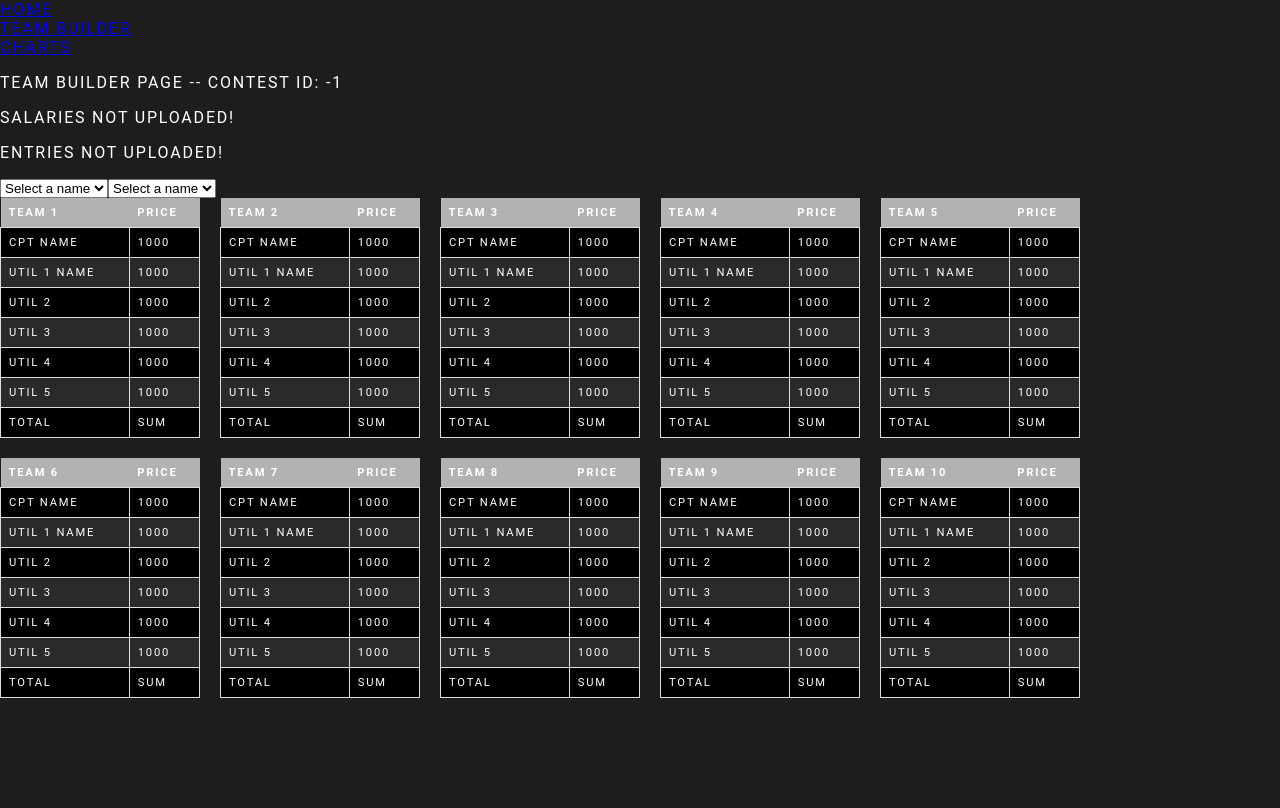
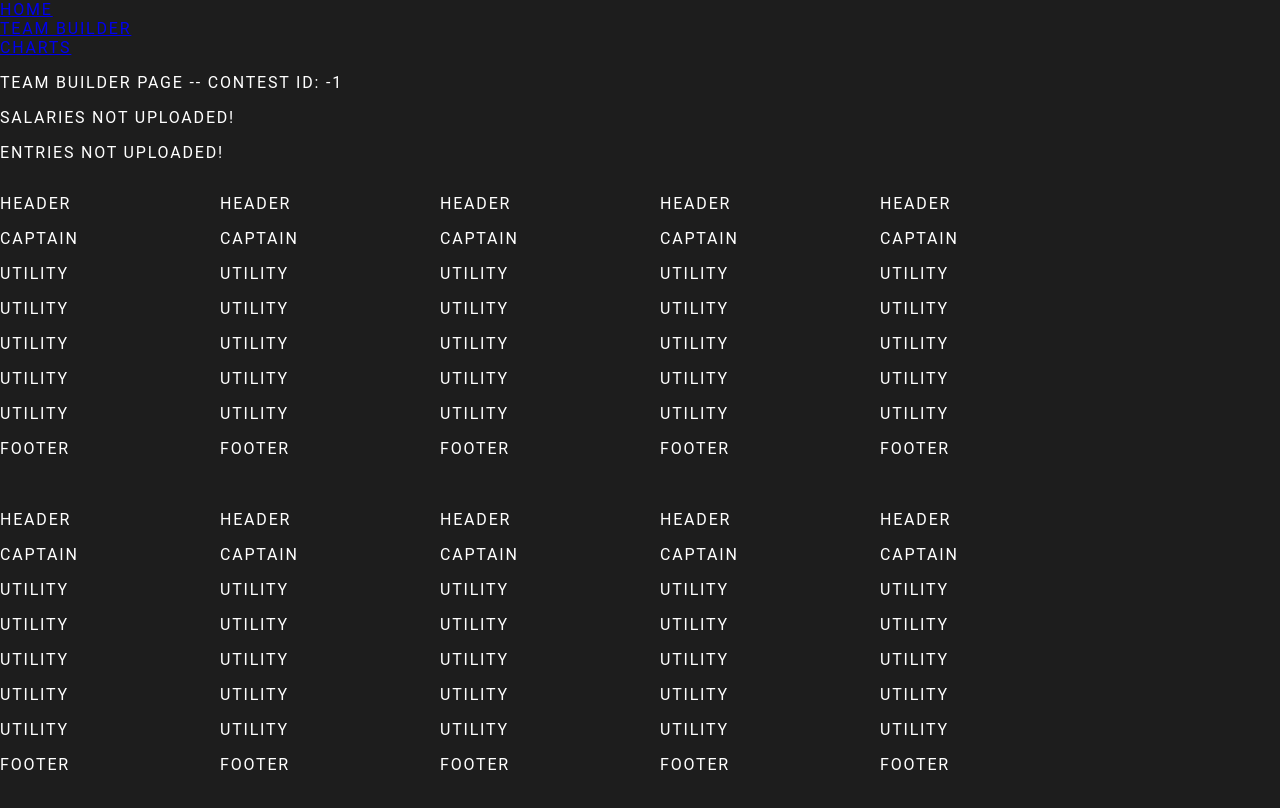
Before and after one commit to jtpank/dk-builder, a React (Create React App) app in the folder dk-app/: page /team-builder in a window 1280 px wide. Built offline with nearby package versions, Linux system fonts and the light colour scheme.

Commit message:
custom tables

```diff
--- a/dk-app/src/App.js
+++ b/dk-app/src/App.js
@@ -17,8 +17,8 @@ class App extends React.Component {
      _disable_entries_upload: false,
      _contestId: -1,
      _num_entries: 0,
-     _home_salary_dict: {},
-     _away_salary_dict: {},
+     _cpt_salary_dict: {},
+     _util_salary_dict: {},
     }
     this.handleUploadSuccess = this.handleUploadSuccess.bind(this);
     this.handleContestUpload = this.handleContestUpload.bind(this);
@@ -33,36 +33,36 @@ class App extends React.Component {
   handleSalaryUpload(salary_data){
     //split data into home and away
     this.setState({
-      _home_salary_dict: salary_data['Home'],
-      _away_salary_dict: salary_data['Away']
+      _cpt_salary_dict: salary_data['Captains'],
+      _util_salary_dict: salary_data['Utility']
     })
   }
   render() {
-    let tempHomeDict = {
+    let tempCptDict = {
       "values" : [
           {
-            201: {"player_name": "Giannis", "salary": 1000, "roster_position": "UTIL"}
+            201: {"player_name": "Lebron cpt", "salary": 1000, "roster_position": "CPT"}
           },
           {
             889: {"player_name": "Giannis cpt", "salary": 2000, "roster_position": "CPT"}
-          }
+          },
+                  {
+          9032: {"player_name": "Jordan cpt", "salary": 9030, "roster_position": "CPT"}
+        }
         ]
     };
 
-    let tempAwayDict = {
+    let tempUtilDict = {
       "values" : [
         {
           301: {"player_name": "Lebron", "salary": 1200, "roster_position": "UTIL"}
         },
         {
-          102: {"player_name": "Lebron cpt", "salary": 3000, "roster_position": "CPT"}
+          102: {"player_name": "Giannis", "salary": 3000, "roster_position": "UTIL"}
         },
         {
           1332: {"player_name": "Jordan", "salary": 3030, "roster_position": "UTIL"}
         },
-        {
-          9032: {"player_name": "Jordan cpt", "salary": 9030, "roster_position": "CPT"}
-        }
       ]
     };
 
@@ -88,8 +88,8 @@ class App extends React.Component {
             <TeamBuilder
             contestId={this.state._contestId}
             numEntries={this.state._num_entries}
-            homeSalaryDict={tempHomeDict}
-            awaySalaryDict={tempAwayDict}
+            cptSalaryDict={tempCptDict}
+            utilSalaryDict={tempUtilDict}
             isEntriesUploaded={this.state._entries_uploaded}
             isSalariesUploaded={this.state._salaries_uploaded}
             ></TeamBuilder>} />
--- a/dk-app/src/components/EntryTable.js
+++ b/dk-app/src/components/EntryTable.js
@@ -1,4 +1,8 @@
 import React from 'react';
+import EntryTableRowHeader from './EntryTableRowHeader';
+import EntryTableRowCaptain from './EntryTableRowCaptain';
+import EntryTableRowUtility from './EntryTableRowUtility';
+import EntryTableRowFooter from './EntryTableRowFooter';
 import '../styles/styles.css';
 class EntryTable extends React.Component {
     constructor(props) {
@@ -12,46 +16,19 @@ class EntryTable extends React.Component {
       }
 
     render() {
+        let rows = [];
+        for(let i = 0; i < 5; ++i)
+        {
+            rows.push(
+                <EntryTableRowUtility></EntryTableRowUtility>
+            )
+        }
         return(
             <div className='splash-header'>
-                <table className='teams-entry-table'>
-                <thead>
-                    <tr>
-                    <th>Team {this.props.tableIndex}</th>
-                    <th>Price</th>
-                    </tr>
-                </thead>
-                <tbody>
-                    <tr>
-                        <td>Cpt Name</td>
-                        <td>1000</td>
-                    </tr>
-                    <tr>
-                        <td>Util 1 Name</td>
-                        <td>1000</td>
-                    </tr>
-                    <tr>
-                        <td>Util 2</td>
-                        <td>1000</td>
-                    </tr>
-                    <tr>
-                        <td>Util 3</td>
-                        <td>1000</td>
-                    </tr>
-                    <tr>
-                        <td>Util 4</td>
-                        <td>1000</td>
-                    </tr>
-                    <tr>
-                        <td>Util 5</td>
-                        <td>1000</td>
-                    </tr>
-                    <tr>
-                        <td>Total</td>
-                        <td>Sum</td>
-                    </tr>
-                </tbody>
-                </table>
+                <EntryTableRowHeader></EntryTableRowHeader>
+                <EntryTableRowCaptain></EntryTableRowCaptain>
+                {rows}
+                <EntryTableRowFooter></EntryTableRowFooter>
 
             </div>
 
@@ -60,40 +37,3 @@ class EntryTable extends React.Component {
 }
 
 export default EntryTable;
-
-{/* <thead>
-                    <tr>
-                    <th>Team {this.props.tableIndex}</th>
-                    <th>Price</th>
-                    </tr>
-                </thead>
-                <tbody>
-                    <tr>
-                        <td>Cpt Name</td>
-                        <td>1000</td>
-                    </tr>
-                    <tr>
-                        <td>Util 1 Name</td>
-                        <td>1000</td>
-                    </tr>
-                    <tr>
-                        <td>Util 2</td>
-                        <td>1000</td>
-                    </tr>
-                    <tr>
-                        <td>Util 3</td>
-                        <td>1000</td>
-                    </tr>
-                    <tr>
-                        <td>Util 4</td>
-                        <td>1000</td>
-                    </tr>
-                    <tr>
-                        <td>Util 5</td>
-                        <td>1000</td>
-                    </tr>
-                    <tr>
-                        <td>Total</td>
-                        <td>Sum</td>
-                    </tr>
-                </tbody> */}
--- /dev/null
+++ b/dk-app/src/components/EntryTableRowCaptain.js
@@ -0,0 +1,19 @@
+import React from 'react';
+import '../styles/styles.css';
+class EntryTableRowCaptain extends React.Component {
+    constructor(props) {
+        super(props);
+      }
+
+    render() {
+        return(
+            <div className='splash-header'>
+                <p>Captain</p>
+
+            </div>
+
+        );
+    }
+}
+
+export default EntryTableRowCaptain;
--- /dev/null
+++ b/dk-app/src/components/EntryTableRowFooter.js
@@ -0,0 +1,18 @@
+import React from 'react';
+import '../styles/styles.css';
+class EntryTableRowFooter extends React.Component {
+    constructor(props) {
+        super(props);
+      }
+
+    render() {
+        return(
+            <div className='splash-header'>
+                <p>Footer</p>
+            </div>
+
+        );
+    }
+}
+
+export default EntryTableRowFooter;
--- /dev/null
+++ b/dk-app/src/components/EntryTableRowHeader.js
@@ -0,0 +1,19 @@
+import React from 'react';
+import '../styles/styles.css';
+class EntryTableRowHeader extends React.Component {
+    constructor(props) {
+        super(props);
+      }
+
+    render() {
+        return(
+            <div className='splash-header'>
+                <p>Header</p>
+
+            </div>
+
+        );
+    }
+}
+
+export default EntryTableRowHeader;
--- /dev/null
+++ b/dk-app/src/components/EntryTableRowUtility.js
@@ -0,0 +1,19 @@
+import React from 'react';
+import '../styles/styles.css';
+class EntryTableRowUtility extends React.Component {
+    constructor(props) {
+        super(props);
+      }
+
+    render() {
+        return(
+            <div className='splash-header'>
+                <p>Utility</p>
+
+            </div>
+
+        );
+    }
+}
+
+export default EntryTableRowUtility;
--- a/dk-app/src/routes/TeamBuilder.js
+++ b/dk-app/src/routes/TeamBuilder.js
@@ -29,18 +29,20 @@ class TeamBuilder extends React.Component {
                 <p>{entries_disp}</p>
             </div>
             <div>
-                <DropdownSelector
+                {/* <DropdownSelector
                 contestId={this.props.contestId}
                 playerDict={this.props.homeSalaryDict}
                 ></DropdownSelector>
                 <DropdownSelector
                 contestId={this.props.contestId}
                 playerDict={this.props.awaySalaryDict}
-                ></DropdownSelector>
+                ></DropdownSelector> */}
             </div>
             <EntryField
             numEntries={this.props.numEntries}
             contestId={this.props.contestId}
+            utilSalaryDict={this.props.utilSalaryDict}
+            cptSalaryDict={this.props.cptSalaryDict}
             ></EntryField>
             <div>
                 <DragAndDrop></DragAndDrop>
```
